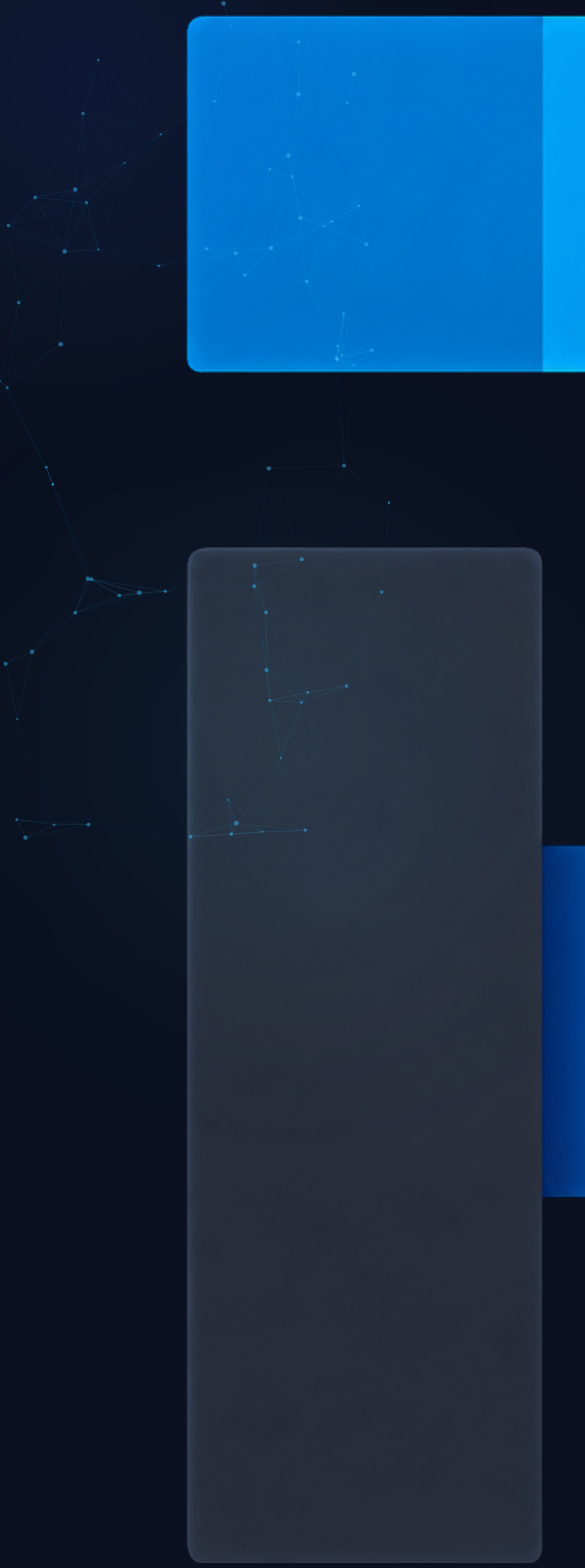
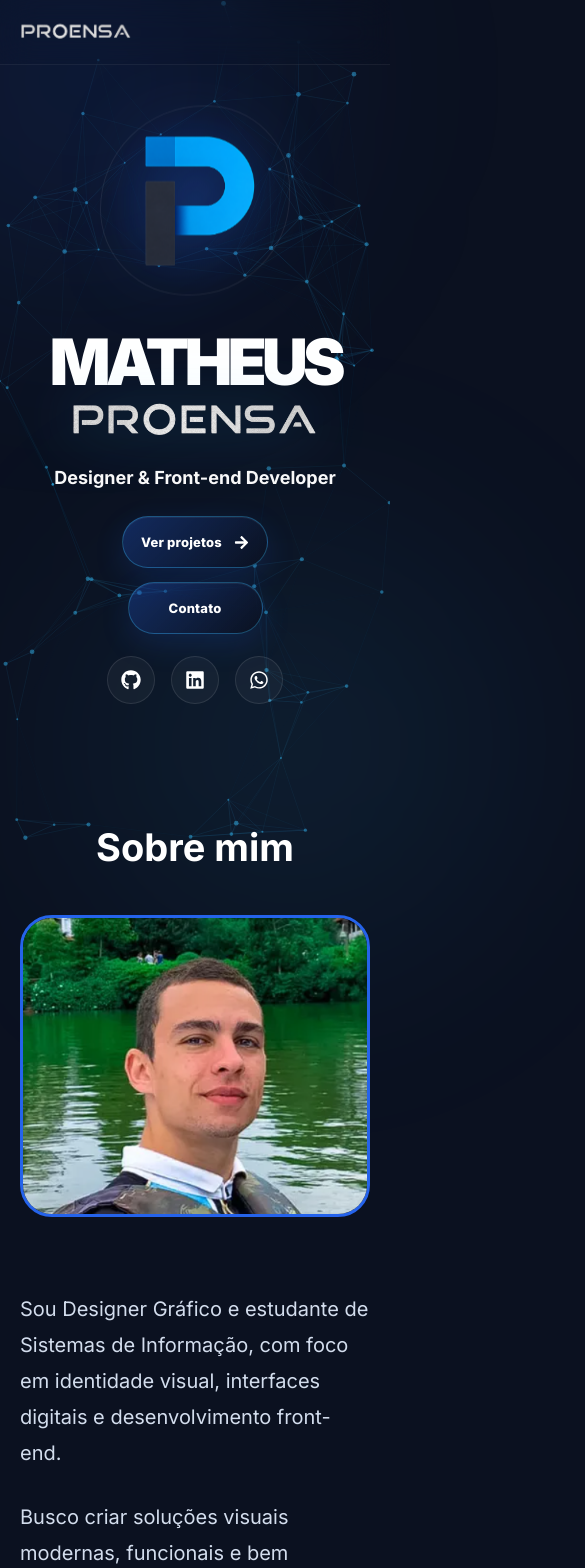
Before and after one commit to MatheusProensa/portfolio-proensa, a React (Vite) app: page / in a window 390 px wide. Shown: the top 1568 px of the page, 585 px wide, since content can reach past the window. Built offline with nearby package versions, Linux system fonts and the light colour scheme.

Commit message:
Corrige header e cursor glow

```diff
--- a/src/App.css
+++ b/src/App.css
@@ -808,14 +808,10 @@ main {
   }
 }
 
-@media (max-width: 900px) {
+@media (max-width: 700px) {
 
   .navbar {
-    padding: 16px 22px;
-  }
-
-  .brand img {
-    height: 16px;
+    padding: 18px 20px;
   }
 
   .nav {
@@ -824,88 +820,91 @@ main {
 
   .hero {
     min-height: auto;
-    padding: 32px 22px 70px;
+
+    padding-top: 50px;
+
+    padding-bottom: 40px;
+
     display: flex;
+
     flex-direction: column-reverse;
+
+    justify-content: center;
+
+    gap: 28px;
+  }
+
+  .hero-content {
     align-items: center;
-    justify-content: center;
-    gap: 18px;
+
     text-align: center;
   }
 
-  .hero-visual {
-    width: 100%;
-    margin: 0 auto -6px;
-  }
+  .hero-content h1 {
+    font-size: 64px;
 
-  .brand-orbit {
-    width: 170px;
-    height: 170px;
-  }
-
-  .brand-orbit img {
-    width: 110px;
-  }
-
-  .hero-content {
-    width: 100%;
-    max-width: 390px;
-    align-items: center;
-    text-align: center;
-    margin: 0 auto;
-  }
-
-  .hero h1 {
-    font-size: 52px !important;
-    line-height: 0.9;
-    letter-spacing: -3px;
+    line-height: 0.92;
   }
 
   .hero-wordmark {
-    width: 220px !important;
+    width: 250px;
+
     margin-top: -2px;
   }
 
   .hero-role {
-    font-size: clamp(18px, 5vw, 22px);
+    font-size: 18px;
+
     line-height: 1.2;
+
     margin-top: 18px;
   }
 
   .hero-actions {
-    width: 100%;
+    flex-direction: row;
+
     justify-content: center;
+
     flex-wrap: wrap;
+
     gap: 14px;
+
     margin-top: 24px;
   }
 
   .btn,
   .btn-primary,
   .btn-secondary {
-    min-width: 136px;
-    min-height: 48px;
+    min-width: 135px;
+
     padding: 13px 18px;
+
     font-size: 13px;
   }
 
   .hero-socials {
     justify-content: center;
+
     margin-top: 22px;
   }
 
-  .socials a {
-    width: 44px;
-    height: 44px;
-    font-size: 18px;
-  }
+
+ .brand-orbit {
+  width: 190px;
+
+  height: 190px;
+}
+
+  .brand-orbit img {
+  width: 130px;
+}
 
   .section {
-    padding: 76px 22px;
+    padding: 80px 20px;
   }
 
   .section-title {
-    font-size: clamp(34px, 9vw, 42px);
+    font-size: 38px;
   }
 
   .about-layout,
@@ -916,46 +915,18 @@ main {
     grid-template-columns: 1fr;
   }
 
-  .about-layout {
-    gap: 34px;
-  }
-
-  .about-copy {
-    border-left: none;
-    padding-left: 0;
-  }
-
-  .about-copy p {
-    font-size: 17px;
-    line-height: 1.75;
-  }
-
-  .skill-card {
-    padding: 32px;
-  }
-
-  .skill-card h3 {
-    font-size: 32px;
-  }
-
-  .design-image,
-  .frontend-preview,
-  .frontend-placeholder {
-    height: 220px;
-  }
-
   .contact-card {
     padding: 34px 24px;
-    gap: 30px;
   }
 
   .contact-left h3 {
-    font-size: 34px;
+    font-size: 36px;
+
     line-height: 1.05;
   }
 
   .contact-form {
-    margin-top: 8px;
+    margin-top: 20px;
   }
 
   .design-card,
@@ -965,3 +936,206 @@ main {
   }
 
 }
+
+.loader-screen {
+  position: fixed;
+  inset: 0;
+  background: #0b1120;
+
+  display: flex;
+  align-items: center;
+  justify-content: center;
+
+  z-index: 9999;
+
+  opacity: 1;
+  visibility: visible;
+
+  transition:
+    opacity 0.38s ease-out,
+    visibility 0.38s ease-out;
+}
+
+.loader-hidden {
+  opacity: 0;
+  visibility: hidden;
+  pointer-events: none;
+
+  filter: blur(12px);
+}
+
+.loader-hidden {
+  opacity: 0;
+  visibility: hidden;
+  pointer-events: none;
+
+  transform: scale(1.02);
+}
+
+.loader-content {
+  display: flex;
+  flex-direction: column;
+  align-items: center;
+  gap: 26px;
+}
+
+.loader-logo {
+  width: 240px;
+
+  animation:
+    loaderFade 1.2s ease,
+    loaderGlow 3s ease-in-out infinite;
+}
+
+.loader-line {
+  width: 120px;
+  height: 3px;
+
+  border-radius: 999px;
+
+  background:
+    linear-gradient(
+      90deg,
+      transparent,
+      #38bdf8,
+      transparent
+    );
+
+  animation: loaderLine 1.6s ease infinite;
+}
+
+@keyframes loaderGlow {
+  0% {
+    filter:
+      drop-shadow(0 0 10px rgba(37,99,235,0.18));
+  }
+
+  50% {
+    filter:
+      drop-shadow(0 0 30px rgba(56,189,248,0.45));
+  }
+
+  100% {
+    filter:
+      drop-shadow(0 0 10px rgba(37,99,235,0.18));
+  }
+}
+
+@keyframes loaderFade {
+  from {
+    opacity: 0;
+    transform: translateY(10px) scale(0.96);
+  }
+
+  to {
+    opacity: 1;
+    transform: translateY(0) scale(1);
+  }
+}
+
+@keyframes loaderLine {
+  0% {
+    opacity: 0.4;
+    transform: scaleX(0.7);
+  }
+
+  50% {
+    opacity: 1;
+    transform: scaleX(1);
+  }
+
+  100% {
+    opacity: 0.4;
+    transform: scaleX(0.7);
+  }
+}
+
+@keyframes loaderExit {
+  to {
+    opacity: 0;
+    visibility: hidden;
+  }
+}
+
+@keyframes siteFade {
+  from {
+    opacity: 0;
+  }
+
+  to {
+    opacity: 1;
+  }
+}
+
+.frontend-preview {
+  width: 100%;
+
+  height: 245px;
+
+  overflow: hidden;
+
+  border-bottom: 1px solid rgba(255,255,255,0.06);
+}
+
+.frontend-preview img {
+  width: 100%;
+
+  height: 100%;
+
+  object-fit: cover;
+
+  display: block;
+
+  transition: 0.5s ease;
+}
+
+.frontend-card:hover .frontend-preview {
+  transform: translateY(-4px);
+
+  border-color: rgba(56,189,248,0.24);
+
+  box-shadow:
+    0 20px 45px rgba(37,99,235,0.22);
+}
+
+.frontend-card:hover .frontend-preview img {
+  transform: scale(1.02);
+}
+
+.frontend-content {
+  padding: 28px;
+
+  display: flex;
+
+  flex-direction: column;
+
+  flex: 1;
+}
+
+.frontend-placeholder {
+  width: 100%;
+
+  height: 245px;
+
+  display: flex;
+
+  align-items: center;
+
+  justify-content: center;
+
+  border-bottom: 1px solid rgba(255,255,255,0.06);
+
+  background:
+    radial-gradient(circle, rgba(56,189,248,0.16), transparent 60%),
+    rgba(255,255,255,0.03);
+
+  color: #38bdf8;
+
+  font-size: 76px;
+}
+
+.frontend-content .project-button {
+  width: auto;
+
+  align-self: flex-start;
+}
```
